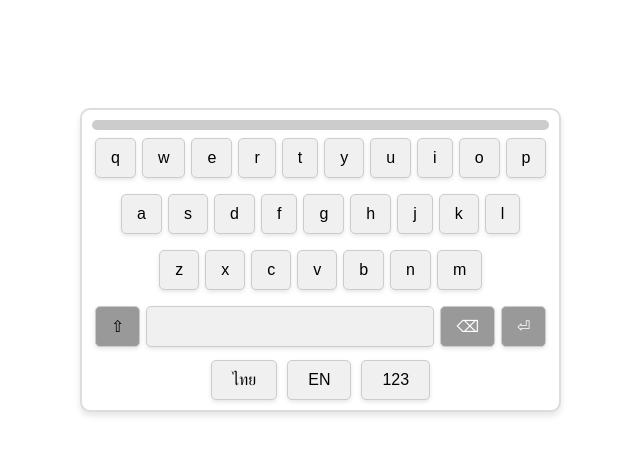
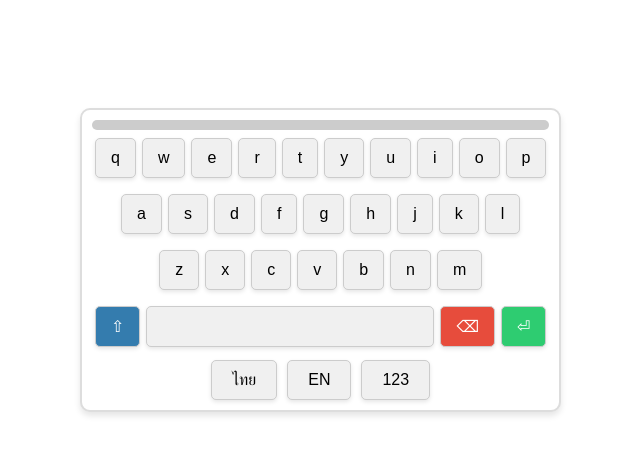
Before and after one commit to PeErAtC/project-pos, a Next.js app: page /keyboard in a window 1280 px wide. Shown: the top 454 px of the page, without its empty margins (28-668 px from the left). Built offline with nearby package versions, Linux system fonts and the light colour scheme.

Commit message:
Update keyboard.js

```diff
--- a/pages/keyboard.js
+++ b/pages/keyboard.js
@@ -18,8 +18,8 @@ const DraggableKeyboard = ({ onKeyPress, onClose }) => {
       ],
       TH: [
         shift
-          ? ['๐', '“', '”', '๏', 'ฯ', 'ๆ', 'ํ', '๎', '์', '฿'] // Thai vowels and special characters
-          : ['ก', 'ข', 'ฃ', 'ค', 'ฅ', 'ฆ', 'ง', 'จ', 'ฉ', 'ช'], // Thai consonants
+          ? ['๐', '“', '”', 'ะ', 'ฯ', 'ๆ', 'ํ', '๎', '์', '฿']
+          : ['ก', 'ข', 'ฃ', 'ค', 'ฅ', 'ฆ', 'ง', 'จ', 'ฉ', 'ช'],
         shift
           ? ['ุ', 'ู', 'ิ', 'ี', 'ึ', '่', '้', '๊', '๋', '์']
           : ['ซ', 'ฌ', 'ญ', 'ฎ', 'ฏ', 'ฐ', 'ฑ', 'ฒ', 'ณ', 'ด'],
@@ -179,15 +179,16 @@ const styles = {
     boxShadow: '0 2px 4px rgba(0, 0, 0, 0.1)',
   },
   deleteButton: {
-    backgroundColor: '#999', // สีแดง
+    backgroundColor: '#e74c3c', // สีแดง
     color: '#fff',
   },
   closeButton: {
-    backgroundColor: '#999', // สีเขียว
+    backgroundColor: '#2ecc71', // สีเขียว
     color: '#fff',
   },
   shiftButton: {
-    backgroundColor: '#999',
+    backgroundColor: '#347cae',
+    color: '#fff',
   },
   spaceButton: {
     flexGrow: 1,
@@ -214,5 +215,4 @@ const styles = {
     transition: 'background-color 0.2s',
   },
 };
-
 export default DraggableKeyboard;
```
